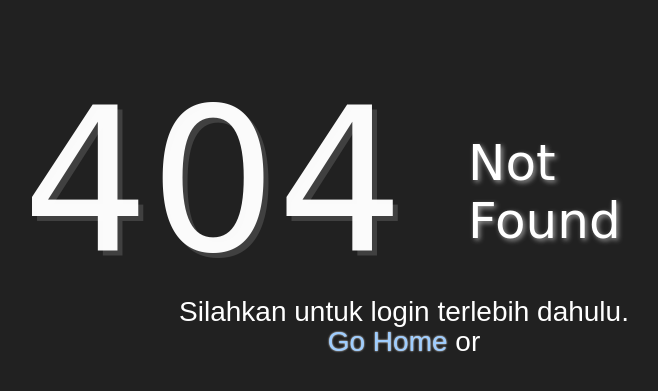
After one commit to vickazy/asetsystemPHP, a PHP site: page /modul/mod_tandaterima/tandaterima.php in a window 1280 px wide. The commit adds this page. Shown: the top 391 px of the page, without its empty margins (236-894 px from the left). Run offline with PHP 8.4, Linux system fonts and the light colour scheme.

Commit message:
TandaTerima

```diff
--- a/content.php
+++ b/content.php
@@ -1,4 +1,8 @@
 <?php
+/*
+* herry prasetyo
+* 2017
+*/
 //jika user belum melakukan login
     if(empty($_SESSION['namauser']) AND empty($_SESSION['passuser'])){
         echo "<link =\"css/style_login.css\" type=\"text/css\" rel=\"stylesheet\">
--- /dev/null
+++ b/modul/mod_tandaterima/tandaterima.php
@@ -0,0 +1,15 @@
+<?php
+if(empty($_SESSION['namauser']) AND empty($_SESSION['passuser'])){
+echo "<link href=\"../css/style_login.css\" type=\"text/css\" rel=\"stylesheet\">
+    <p class=\"error-code\"> 404</p>
+        <p class=\"not-found\">Not<br/>Found</p>
+        <div class=\"clear\"></div>
+        <div class=\"content\">
+            Silahkan untuk login terlebih dahulu.
+            <br>
+            <a href=\"index.php\">Go Home</a>
+            or
+            <br>
+            <br>
+</div>";
+}
```
